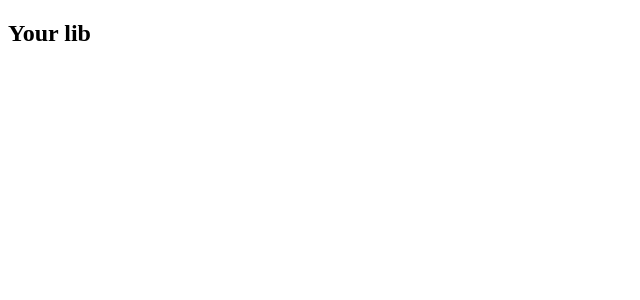
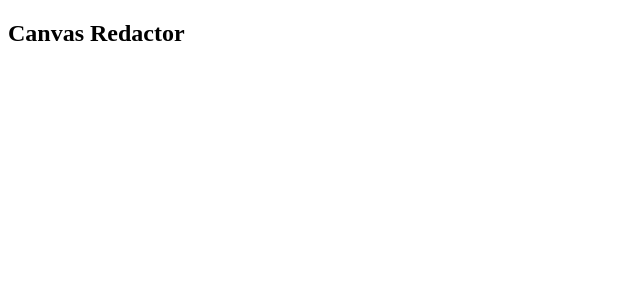
Before and after one commit to avesheva/vue3-image-multiselect-areas, a Vue app: page / in a window 1280 px wide. Shown: the top 300 px of the page, without its empty margins (0-640 px from the left). Built offline with nearby package versions, Linux system fonts and the light colour scheme.

Commit message:
Init commit.

```diff
--- a/lib/YourLibName.vue
+++ b/lib/CanvasRedactor.vue
@@ -4,7 +4,7 @@
 
 <template>
   <div>
-    <h2>Your lib</h2>
+    <h2>Canvas Redactor</h2>
   </div>
 </template>
 
--- a/lib/index.ts
+++ b/lib/index.ts
@@ -1,3 +1,3 @@
-import YourLibName from './YourLibName.vue'
+import YourLibName from './CanvasRedactor.vue'
 
 export default YourLibName
--- a/src/App.vue
+++ b/src/App.vue
@@ -1,9 +1,9 @@
 <template>
-  <your-lib-name />
+  <canvas-redactor />
 </template>
 
 <script setup lang="ts">
-import YourLibName from '../lib'
+import CanvasRedactor from '../lib'
 
 </script>
 
--- a/vite.config.ts
+++ b/vite.config.ts
@@ -7,8 +7,8 @@ export default defineConfig({
   build: {
     lib: {
       entry: path.resolve(__dirname, 'lib/index.ts'),
-      name: 'your-lib-name',
-      fileName: format => `your-lib-name.${ format }.js`,
+      name: 'vue-canvas-redactor',
+      fileName: format => `vue-canvas-redactor.${ format }.js`,
     },
     rollupOptions: {
       external: ['vue'],
```
Also changed, not shown: package.json (+8 -7 lines), 2 other files (tests, documents, lock files or other folders).
